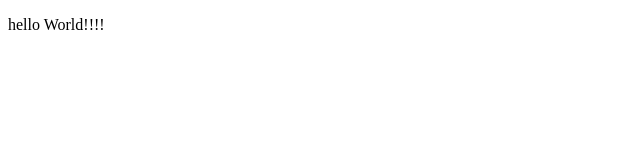
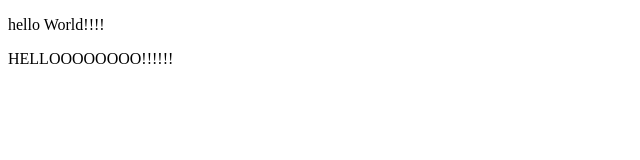
Before and after one commit to lroba2/test, a plain HTML site: page index.html in a window 1280 px wide. Shown: the whole page, without its empty margins (0-640 px from the left). Drawn offline with Linux system fonts and the light colour scheme.

Commit message:
new update

```diff
--- a/index.html
+++ b/index.html
@@ -13,6 +13,8 @@
 
 <body>
     <p>hello World!!!!</p>
+    <p>HELLOOOOOOOO!!!!!!</p>
+
 
 
 
```
